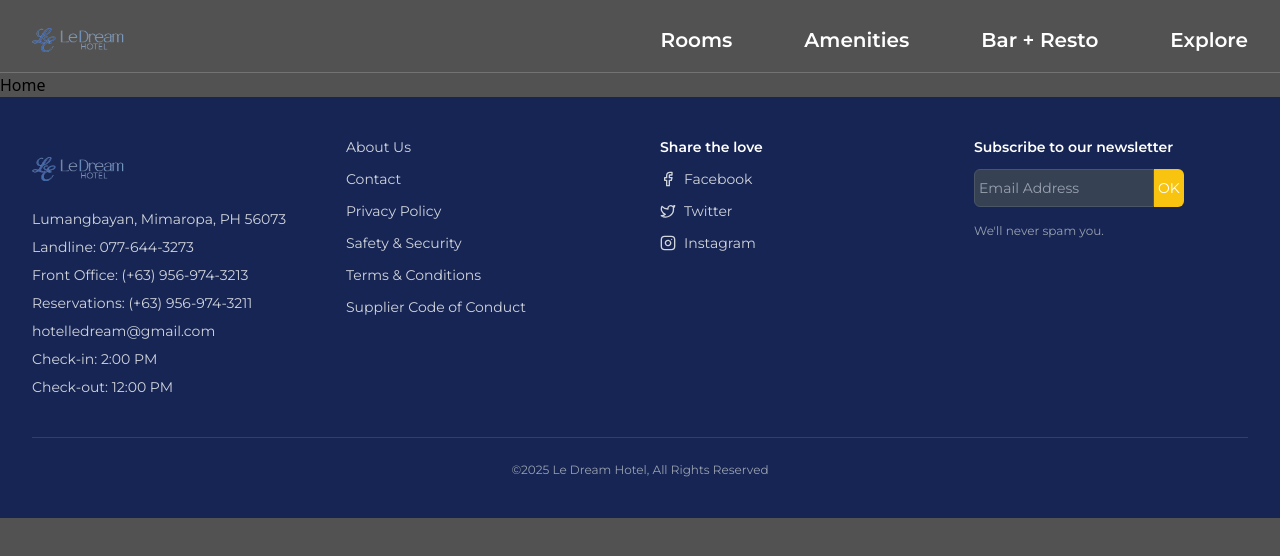
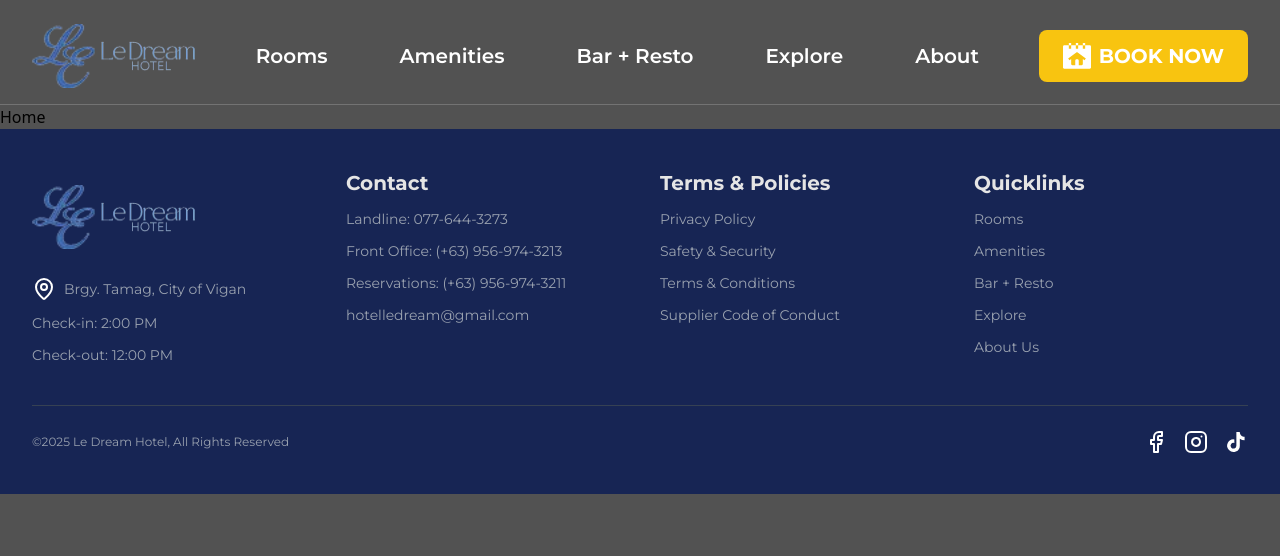
Before and after one commit to zidvsd/le-dream, a React (Vite) app: page / in a window 1280 px wide. Shown: the top 556 px of the page. Built offline with nearby package versions, Linux system fonts and the light colour scheme.

Commit message:
added new section, fixed links and routes, fixed footer and navbar

```diff
--- a/src/assets/components/Footer.jsx
+++ b/src/assets/components/Footer.jsx
@@ -1,7 +1,8 @@
 import React, { useState } from "react";
-import { Facebook, Instagram, Twitter } from "lucide-react";
+import { Facebook, Instagram, Twitter, MapPin } from "lucide-react";
 import Logo from "./Logo";
-
+import { Link } from "react-router-dom";
+import tiktok from "../images/icons/tiktok-icon.svg";
 const Footer = () => {
   const [email, setEmail] = useState("");
 
@@ -12,96 +13,105 @@ const Footer = () => {
   };
 
   return (
-    <footer className="font-body bg-primary text-sm text-gray-300">
+    <footer className="font-body bg-primary text-sm text-gray-400">
       <div className="custom-container mx-auto px-6 py-10">
-        <div className="grid grid-cols-1 gap-10 lg:grid-cols-4">
+        <div className="grid grid-cols-1 place-items-center gap-10 text-center lg:grid-cols-4 lg:place-items-start lg:text-start">
           {/* Contact Info */}
-          <div className="space-y-2">
-            <div className="flex items-start justify-start">
-              <Logo />
+          <div className="space-y-3">
+            <div className="">
+              <Logo iconSize={4} textSize={6} />
             </div>
-            <p>Lumangbayan, Mimaropa, PH 56073</p>
-            <p>Landline: 077-644-3273</p>
-            <p>Front Office: (+63) 956-974-3213</p>
-            <p>Reservations: (+63) 956-974-3211</p>
-            <p>hotelledream@gmail.com</p>
+            <div className="flex flex-row items-center justify-center gap-x-2">
+              <MapPin className="text-white" />
+              <p>Brgy. Tamag, City of Vigan</p>
+            </div>
+
             <p>Check-in: 2:00 PM</p>
             <p>Check-out: 12:00 PM</p>
           </div>
 
           {/* Hotel Navigation */}
           <div className="flex flex-col space-y-3">
-            <a href="#" className="transition hover:text-white">
-              About Us
+            <h2 className="text-xl font-bold text-neutral-200">Contact</h2>
+            <a className="footer-link-hover" href="tel:+077-644-3273">
+              Landline: 077-644-3273
             </a>
-            <a href="#" className="transition hover:text-white">
-              Contact
+            <a className="footer-link-hover" href="tel:+0956-974-3213">
+              Front Office: (+63) 956-974-3213
             </a>
-            <a href="#" className="transition hover:text-white">
+            <a className="footer-link-hover" href="tel:+0956-974-3211">
+              Reservations: (+63) 956-974-3211
+            </a>
+            <a
+              href="https://mail.google.com/mail/?view=cm&fs=1&to=hotelledream@gmail.com&su=Hotel%20Inquiry&body=Hi%2C%20I%20would%20like%20to%20inquire%20about%20your%20hotel.%20Thank%20you!"
+              target="_blank"
+            >
+              hotelledream@gmail.com
+            </a>
+          </div>
+
+          {/* Quicklinks */}
+          <div className="flex flex-col space-y-3">
+            <h2 className="text-xl font-bold text-neutral-200">
+              Terms & Policies
+            </h2>
+            <a href="#" className="footer-link-hover">
               Privacy Policy
             </a>
-            <a href="#" className="transition hover:text-white">
+            <a href="#" className="footer-link-hover">
               Safety & Security
             </a>
-            <a href="#" className="transition hover:text-white">
+            <a href="#" className="footer-link-hover">
               Terms & Conditions
             </a>
-            <a href="#" className="transition hover:text-white">
+            <a href="#" className="footer-link-hover">
               Supplier Code of Conduct
             </a>
           </div>
 
-          {/* Social Media */}
-          <div className="space-y-3">
-            <p className="font-semibold text-white">Share the love</p>
-            <a
-              href="#"
-              className="flex items-center space-x-2 transition hover:text-white"
-            >
-              <Facebook size={16} /> <span>Facebook</span>
-            </a>
-            <a
-              href="#"
-              className="flex items-center space-x-2 transition hover:text-white"
-            >
-              <Twitter size={16} /> <span>Twitter</span>
-            </a>
-            <a
-              href="#"
-              className="flex items-center space-x-2 transition hover:text-white"
-            >
-              <Instagram size={16} /> <span>Instagram</span>
-            </a>
-          </div>
-
           {/* Newsletter */}
-          <div>
-            <p className="mb-3 font-semibold text-white">
-              Subscribe to our newsletter
-            </p>
-            <form onSubmit={handleSubmit} className="flex">
-              <input
-                type="email"
-                required
-                placeholder="Email Address"
-                value={email}
-                onChange={(e) => setEmail(e.target.value)}
-                className="rounded-l-md border border-gray-600 bg-gray-700 px-1 py-2 placeholder-gray-400 focus:ring-2 focus:ring-yellow-600 focus:outline-none"
-              />
-              <button
-                type="submit"
-                className="bg-accent rounded-r-md px-1 py-2 text-white transition hover:bg-yellow-700"
-              >
-                OK
-              </button>
-            </form>
-            <p className="mt-4 text-xs text-gray-400">We'll never spam you.</p>
+          <div className="flex flex-col space-y-3">
+            <h2 className="text-xl font-bold text-neutral-200">Quicklinks</h2>
+            <Link to="/rooms" className="footer-link-hover">
+              Rooms
+            </Link>
+            <Link to="/amenities" className="footer-link-hover">
+              Amenities
+            </Link>
+            <Link to="/bar-resto" className="footer-link-hover">
+              Bar + Resto
+            </Link>
+            <Link to="/explore" className="footer-link-hover">
+              Explore
+            </Link>
+            <Link to="/about" className="footer-link-hover">
+              About Us
+            </Link>
           </div>
         </div>
 
         {/* Footer bottom */}
-        <div className="mt-10 border-t border-gray-700 pt-6 text-center text-xs text-gray-400">
-          ©2025 Le Dream Hotel, All Rights Reserved
+        <div className="mt-10 flex flex-col-reverse items-center justify-between gap-y-4 border-t border-gray-700 pt-6 text-center text-xs text-gray-400 lg:flex-row">
+          <p> ©2025 Le Dream Hotel, All Rights Reserved</p>
+          {/* Social Media Links */}
+          <div className="flex flex-row items-center justify-center gap-x-4 text-white">
+            <a href="https://www.facebook.com/le.dreamhotel" target="_blank">
+              <Facebook className="hover-opacity size-6" />
+            </a>
+            <a
+              href="https://www.instagram.com/le.dreamhotel?fbclid=IwY2xjawLY6nhleHRuA2FlbQIxMABicmlkETFKdkNoSHJoZktaY2NIcGxJAR66WELhl02mdhiPasKdM_OYWqyTQsWL0cXfJJEHlUa0a87MXbObvf2FZz_x-w_aem_LucH7M9sLH5CfrcwfR6qVw"
+              target="_blank"
+            >
+              <Instagram className="hover-opacity size-6" />
+            </a>
+            <a
+              href="https://www.tiktok.com/@ledreamhotel?fbclid=IwY2xjawLY6pZleHRuA2FlbQIxMABicmlkETFKdkNoSHJoZktaY2NIcGxJAR77-8MwLac8Kf0Z0rBU8L9G6fDw_RW3e54mqSTkkNVJtjTgxo2yH-BvWJZvbg_aem_ZJ60tdThSXkW0Ll1vj9tYg"
+              target="_blank"
+            >
+              {" "}
+              <img className="hover-opacity size-6" src={tiktok} alt="" />
+            </a>
+          </div>
         </div>
       </div>
     </footer>
--- a/src/assets/components/Logo.jsx
+++ b/src/assets/components/Logo.jsx
@@ -1,20 +1,23 @@
 import React from "react";
 import { Link } from "react-router-dom";
-const Logo = () => {
+
+const Logo = ({ iconSize = 2.5, textSize = 10 }) => {
   return (
-    <Link
-      to={"/"}
-      className="flex flex-row items-center justify-center gap-x-1"
-    >
+    <Link to="/" className="flex items-center gap-x-1">
+      {/* Icon Image */}
       <img
         src="/logo-icon.png"
-        className="size-6 object-cover lg:size-6"
-        alt=""
+        style={{ width: `${iconSize}rem`, height: `${iconSize}rem` }}
+        className="object-cover lg:h-6 lg:w-6"
+        alt="Logo Icon"
       />
+
+      {/* Text Image */}
       <img
         src="/logo-text.png"
-        className="size-14 object-contain lg:size-16"
-        alt=""
+        style={{ width: `${textSize}rem`, height: `${textSize}rem` }}
+        className="object-contain lg:h-16 lg:w-40"
+        alt="Logo Text"
       />
     </Link>
   );
--- a/src/assets/components/MobileNav.jsx
+++ b/src/assets/components/MobileNav.jsx
@@ -2,37 +2,36 @@ import React, { useState, useEffect } from "react";
 import { Menu, X } from "lucide-react";
 import { Link } from "react-router-dom";
 import { navs } from "../../utils/navLinks";
+
 const MobileNav = () => {
   const [isActive, setIsActive] = useState(false);
 
-  // This function checks the window size
   const checkWindowSize = () => {
     if (window.innerWidth >= 1080) {
-      setIsActive(false); // Auto-close nav if screen is large
+      setIsActive(false);
     }
   };
 
   useEffect(() => {
-    // Check once on mount
     checkWindowSize();
-
-    // Attach the resize listener
     window.addEventListener("resize", checkWindowSize);
-
-    // Clean up the listener on unmount
     return () => window.removeEventListener("resize", checkWindowSize);
   }, []);
 
   return (
     <div className="relative lg:hidden">
+      {/* Menu Toggle Button */}
       <button
         className={`relative z-50 flex items-center justify-center p-2 transition-colors duration-300 ${
           isActive ? "text-white" : "text-primary"
         }`}
         onClick={() => setIsActive((prev) => !prev)}
       >
-        <div className="relative h-6 w-6 cursor-pointer">
+        <div className="relative h-10 w-10 cursor-pointer">
+          {" "}
+          {/* <-- increased size here */}
           <Menu
+            size={40} // <-- Lucide icon size in pixels
             className={`absolute inset-0 transition-all duration-300 ease-in-out ${
               isActive
                 ? "scale-75 rotate-90 opacity-0"
@@ -40,6 +39,7 @@ const MobileNav = () => {
             }`}
           />
           <X
+            size={40}
             className={`absolute inset-0 transition-all duration-300 ease-in-out ${
               isActive
                 ? "scale-100 rotate-0 opacity-100"
@@ -49,6 +49,7 @@ const MobileNav = () => {
         </div>
       </button>
 
+      {/* Mobile Fullscreen Menu */}
       <div
         className={`bg-primary fixed inset-0 z-40 transition-all duration-300 ease-in-out ${
           isActive
@@ -57,12 +58,12 @@ const MobileNav = () => {
         }`}
       >
         <div className="flex h-full items-center justify-center">
-          <ul className="space-y-8 text-center">
+          <ul className="space-y-12 text-center">
             {navs.map((nav, index) => (
               <li key={index}>
                 <Link
                   onClick={() => setIsActive(false)}
-                  className="font-body hover-underline text-xl font-semibold text-white"
+                  className="font-body hover-underline text-3xl font-semibold text-white"
                   to={`/${nav.path}`}
                 >
                   {nav.name}
--- a/src/assets/components/Navbar.jsx
+++ b/src/assets/components/Navbar.jsx
@@ -1,6 +1,7 @@
 import { navs } from "../../utils/navLinks";
 import MobileNav from "./MobileNav";
 import Logo from "./Logo";
+import BookButton from "./buttons/BookButton";
 import { Link } from "react-router-dom";
 const Navbar = () => {
   return (
@@ -8,13 +9,13 @@ const Navbar = () => {
       <div className="custom-container flex flex-row items-center justify-between pt-2">
         {/* left nav / logo */}
         <>
-          <Logo />
+          <Logo iconSize={4} textSize={6} />
         </>
         <ul className="hidden flex-row items-center space-x-18 lg:flex">
           {navs.map((nav, index) => (
             <li key={index}>
               <Link
-                className="font-body hover-underline text-xl font-semibold text-white"
+                className="font-body hover-underline text-md font-semibold text-white xl:text-xl"
                 to={`/${nav.path}`}
               >
                 {nav.name}
@@ -24,6 +25,11 @@ const Navbar = () => {
         </ul>
         {/* mobile menu */}
         <MobileNav />
+
+        {/* contact us and about us */}
+        <div className="hidden lg:flex">
+          <BookButton />
+        </div>
       </div>
     </div>
   );
--- /dev/null
+++ b/src/assets/components/buttons/BackHomeButton.jsx
@@ -0,0 +1,14 @@
+import React from "react";
+import { Link } from "react-router-dom";
+const BackHomeButton = () => {
+  return (
+    <Link
+      className="font-montserrat hover:bg-accent border-2 border-black px-6 py-1 transition-all duration-100 ease-in"
+      to={"/"}
+    >
+      Back to Home
+    </Link>
+  );
+};
+
+export default BackHomeButton;
--- /dev/null
+++ b/src/assets/components/buttons/BookButton.jsx
@@ -0,0 +1,16 @@
+import React from "react";
+import book from "../../images/icons/book-icon.svg";
+import { Link } from "react-router-dom";
+const BookButton = () => {
+  return (
+    <Link
+      className="bg-accent font-montserrat text-md flex flex-row items-center justify-center space-x-2 rounded-lg px-6 py-3 font-bold text-white xl:text-xl"
+      to={"/contact"}
+    >
+      <img src={book} alt="" />
+      <p>BOOK NOW</p>
+    </Link>
+  );
+};
+
+export default BookButton;
--- /dev/null
+++ b/src/assets/pages/AboutPage.jsx
@@ -0,0 +1,7 @@
+import React from "react";
+
+const AboutPage = () => {
+  return <div>about</div>;
+};
+
+export default AboutPage;
--- /dev/null
+++ b/src/assets/pages/ContactPage.jsx
@@ -0,0 +1,6 @@
+import React from "react";
+const ContactPage = () => {
+  return <div>contact</div>;
+};
+
+export default ContactPage;
--- /dev/null
+++ b/src/assets/pages/NotFoundPage.jsx
@@ -0,0 +1,17 @@
+import React from "react";
+import BackHomeButton from "../components/buttons/BackHomeButton";
+const NotFoundPage = () => {
+  return (
+    <div className="custom-container flex h-96 flex-col items-center justify-center space-y-8">
+      <h1 className="font-garamond text-4xl font-semibold">
+        Sorry, something went wrong!
+      </h1>
+      <p className="font-montserrat text-lg">
+        Lost in luxury? It seems this page has checked out.
+      </p>
+      <BackHomeButton />
+    </div>
+  );
+};
+
+export default NotFoundPage;
--- a/src/assets/routing/Routing.jsx
+++ b/src/assets/routing/Routing.jsx
@@ -6,6 +6,9 @@ import AmenitiesPage from "../pages/AmenitiesPage";
 import ExplorePage from "../pages/ExplorePage";
 import BarRestoPage from "../pages/BarRestoPage";
 import RoomsPage from "../pages/RoomsPage";
+import ContactPage from "../pages/ContactPage";
+import AboutPage from "../pages/AboutPage";
+import NotFoundPage from "../pages/NotFoundPage";
 const Routing = () => {
   return (
     <BrowserRouter>
@@ -16,6 +19,9 @@ const Routing = () => {
           <Route path="/amenities" element={<AmenitiesPage />}></Route>
           <Route path="/bar-resto" element={<BarRestoPage />}></Route>
           <Route path="/explore" element={<ExplorePage />}></Route>
+          <Route path="/contact" element={<ContactPage />}></Route>
+          <Route path="/about" element={<AboutPage />}></Route>
+          <Route path="/*" element={<NotFoundPage />}></Route>
         </Route>
       </Routes>
     </BrowserRouter>
--- a/src/index.css
+++ b/src/index.css
@@ -23,6 +23,13 @@
   @apply mx-auto px-4 md:px-6 lg:px-8 max-w-[1280px]
 }
 
+.footer-link-hover {
+  @apply transition hover:text-white duration-200 ease-in-out
+}
+
+.hover-opacity {
+  @apply duration-300 transition-all ease-in-out hover:opacity-70
+}
 
 .hover-underline {
   @apply relative inline-block;
--- a/src/utils/navLinks.js
+++ b/src/utils/navLinks.js
@@ -3,4 +3,5 @@ export const navs = [
   { name: "Amenities", path: "amenities" },
   { name: "Bar + Resto", path: "bar-resto" },
   { name: "Explore", path: "explore" },
+  { name: "About", path: "about" },
 ];
```
Also changed, not shown: src/assets/images/icons/book-icon.svg (added), src/assets/images/icons/tiktok-icon.svg (added).
